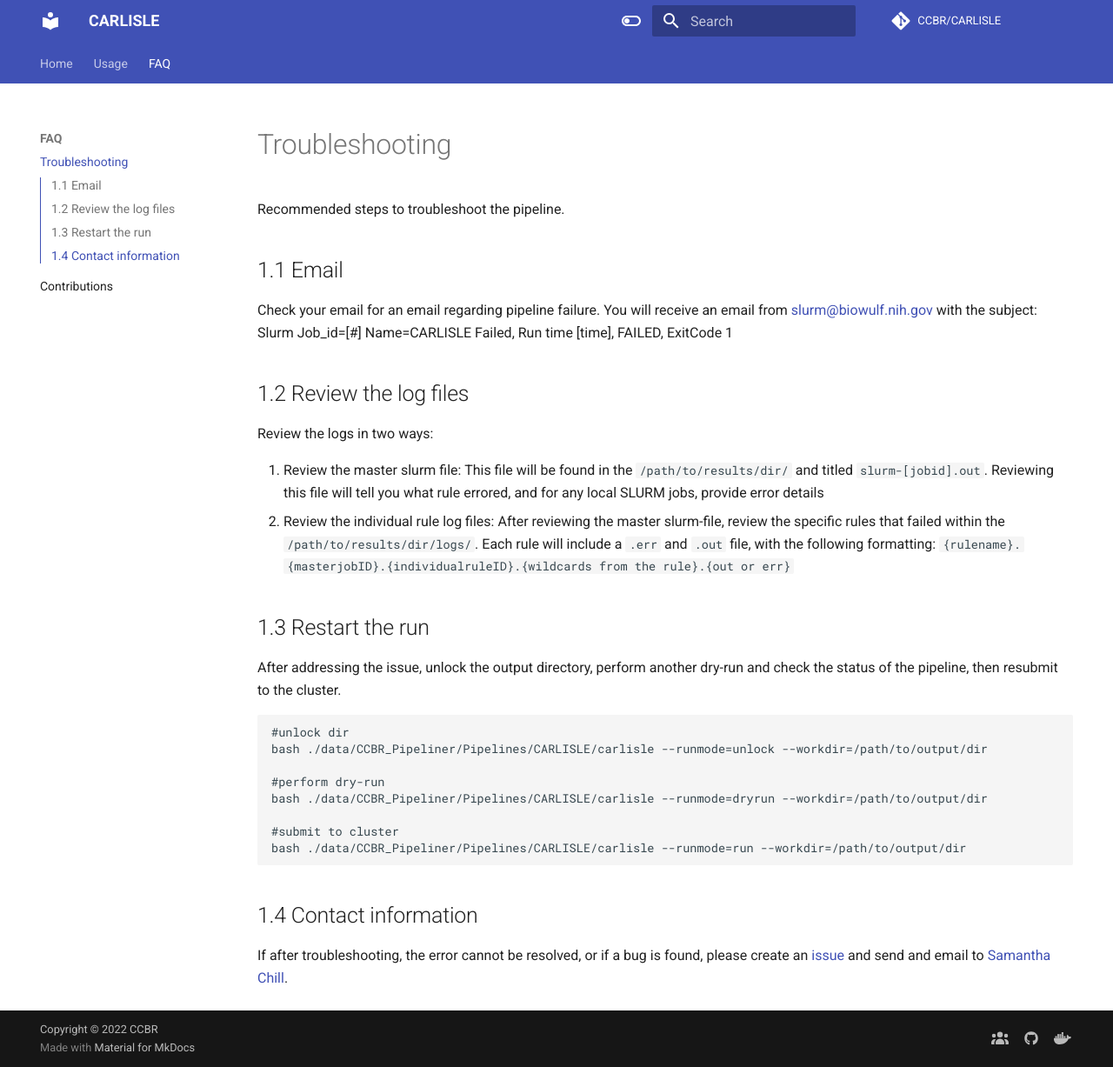
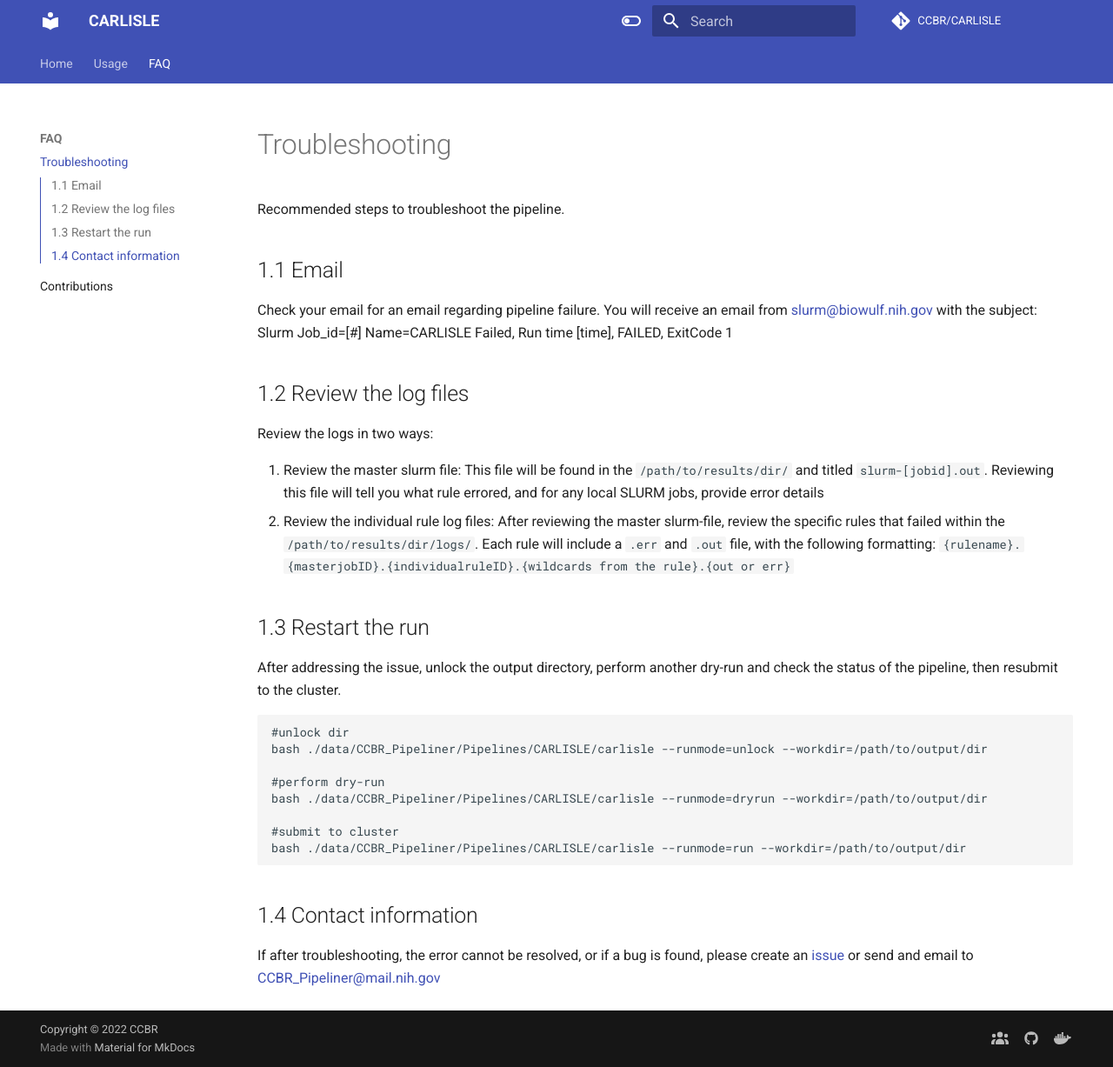
Before and after one commit to CCBR/CARLISLE, an MkDocs documentation site: the page built from docs/user-guide/troubleshooting.md, in a window 1280 px wide and 1227 px high. Shown: the whole window at 87% size. Built offline with MkDocs 1.6.1 and Material for MkDocs 9.7.7, drawn with Linux system fonts in a browser that asks for light colours; comment, search, counter and statistics services are not loaded; the version menu is left out.

Commit message:
docs: note CCBR_Pipeliner email for help

```diff
--- a/docs/user-guide/troubleshooting.md
+++ b/docs/user-guide/troubleshooting.md
@@ -30,4 +30,4 @@
 
 ## 1.4 Contact information
 
-If after troubleshooting, the error cannot be resolved, or if a bug is found, please create an [issue](https://github.com/CCBR/CARLISLE/issues) and send and email to [Samantha Chill](mailto:samantha.sevilla@nih.gov).
+If after troubleshooting, the error cannot be resolved, or if a bug is found, please create an [issue](https://github.com/CCBR/CARLISLE/issues) or send and email to <mailto:CCBR_Pipeliner@mail.nih.gov>
```
